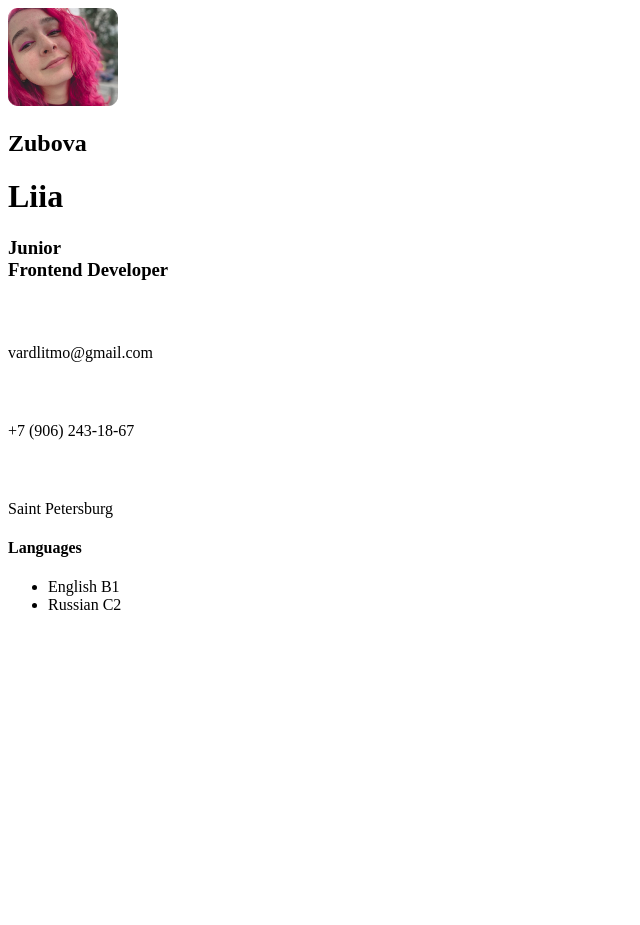
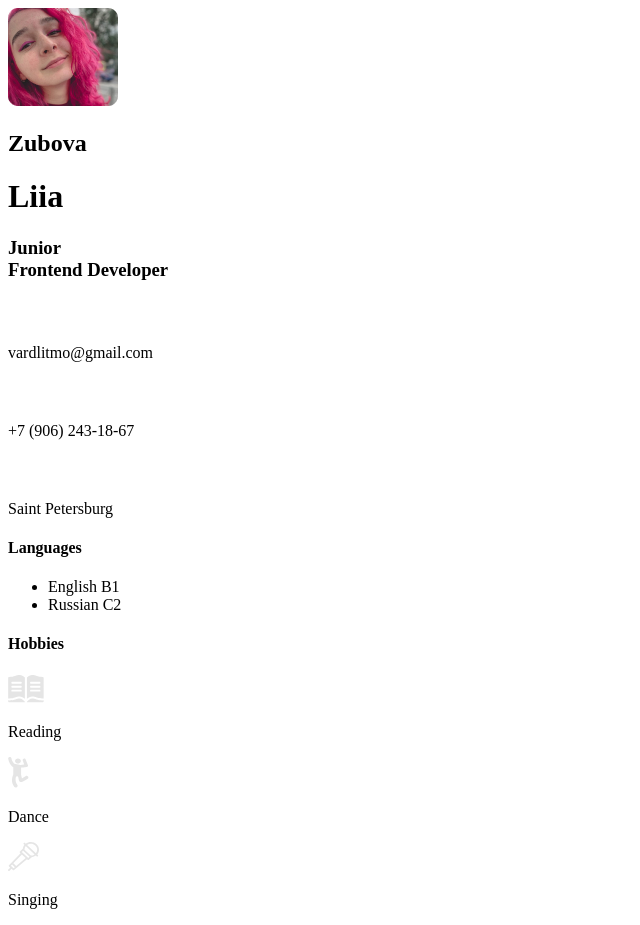
Before and after one commit to LiiaZubova07/My-CV, a plain HTML site: page index.html in a window 1280 px wide. Shown: the whole page, without its empty margins (0-640 px from the left). Before the commit the page ends 800 px from the top, so only its background shows below. Drawn offline with Linux system fonts and the light colour scheme.

Commit message:
feat: add hobbies block

```diff
--- a/index.html
+++ b/index.html
@@ -53,6 +53,22 @@
 				</ul>
 			</div>
 
+			<div class="hobbies">
+				<h4>Hobbies</h4>
+				<div class="reading">
+					<img src="/assets/icons/Reading.svg" alt="reading-icon">
+					<p>Reading</p>
+				</div>
+				<div class="dance">
+					<img src="/assets/icons/Dance.svg" alt="dance-icon">
+					<p>Dance</p>
+				</div>
+				<div class="singing">
+					<img src="/assets/icons/Singing.svg" alt="singing-icon">
+					<p>Singing</p>
+				</div>
+			</div>
+
 
 
 		</div>
```
